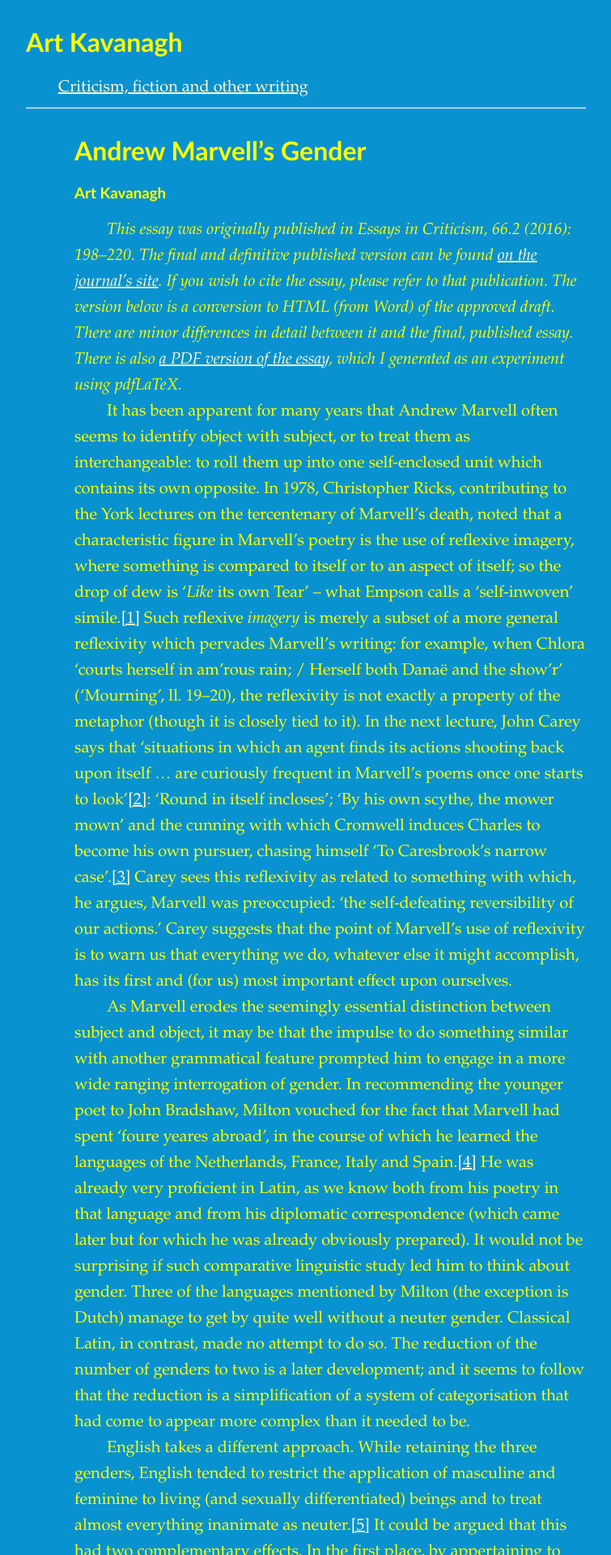
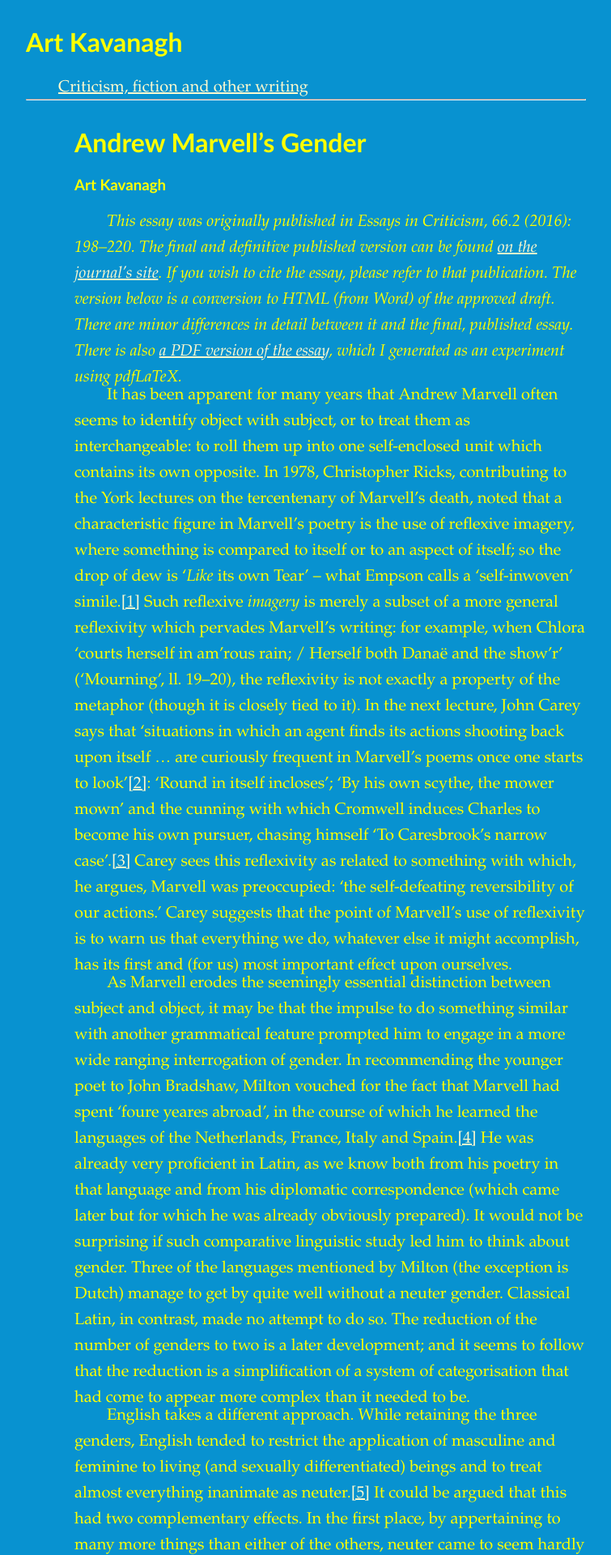
Before and after one commit to artkavanagh/github.io, a Jekyll site: the page Marvell-gender.html, which Jekyll copies as it is, in a window 1280 px wide. Shown: the top 1920 px of the page at 81% size, without its empty margins (232-987 px from the left). Built offline with Jekyll 4.4.1, drawn with Linux system fonts in a browser that asks for light colours.

Commit message:
Update seventeenth-cent.css

```diff
--- a/assets/css/seventeenth-cent.css
+++ b/assets/css/seventeenth-cent.css
@@ -11,7 +11,7 @@
 }
 p {
         text-indent: 2em ;
-	margin-bottom: 0 !important ;
+	margin-bottom: -0.5em !important ;
 	margin-top: 0 !important ;
         font-size: 20px ;
         line-height: 1.6;
```
